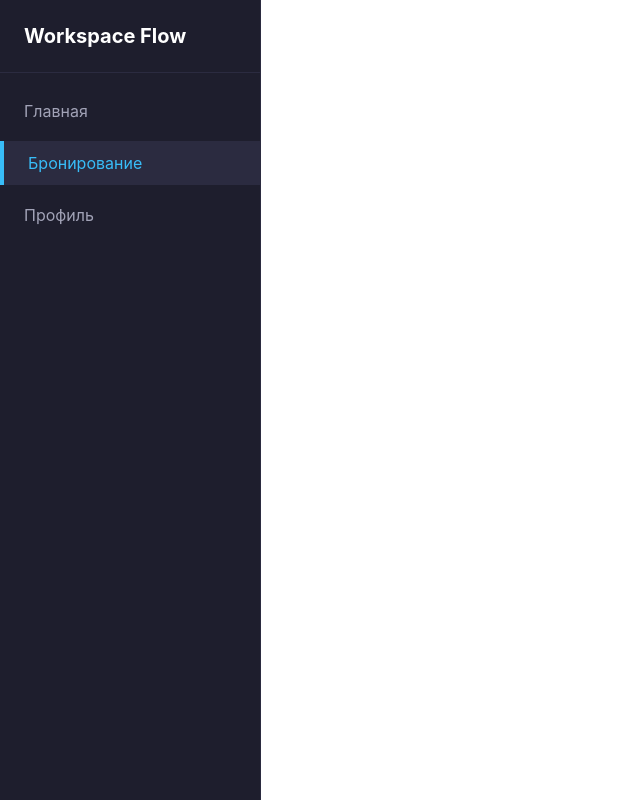
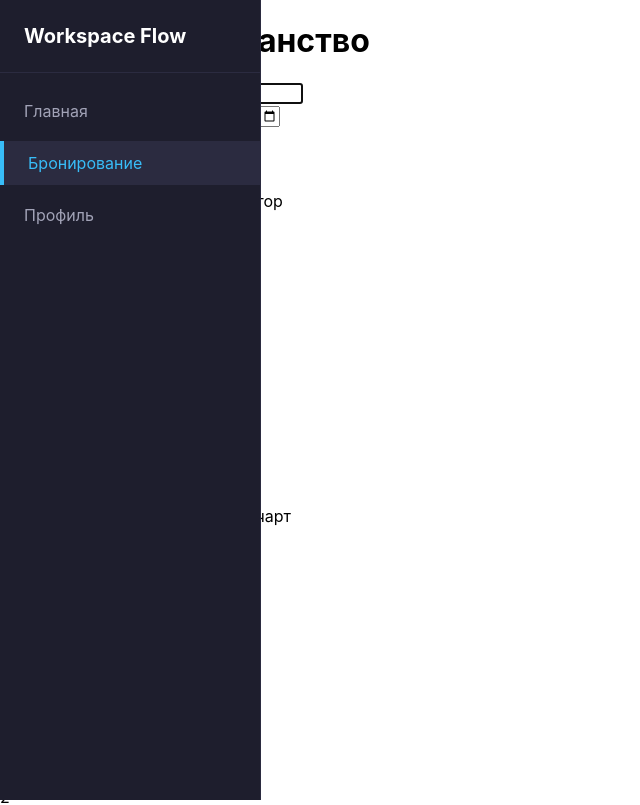
Before and after one commit to Sealal07/WorkspaceReactPHY52, a React (Vite) app: page /booking in a window 1280 px wide. Shown: the top 805 px of the page, without its empty margins (0-640 px from the left). Built offline with nearby package versions, Linux system fonts and the light colour scheme.

Commit message:
feat: design catalog with useMemo

```diff
--- /dev/null
+++ b/src/components/ActionButton.tsx
@@ -0,0 +1,17 @@
+import React from "react";
+
+interface ActionButtonProps{
+    onAction: () => void;
+    label: string;
+}
+
+export const ActionButton: React.FC<ActionButtonProps> = ({onAction, label})=>{
+    return (
+        <button
+            onClick={(e)=>{
+                e.stopPropagation();
+                onAction();
+            }}
+        >{label}</button>
+    );
+};
--- /dev/null
+++ b/src/components/ResourceCard.tsx
@@ -0,0 +1,34 @@
+import { ActionButton } from "./ActionButton";
+import { Resource } from "../mockData/mockData";
+
+interface ResourceCardProps {
+    resource: Resource;
+    onSelectResource: (id: string)=>void;
+}
+
+export const ResourceCard: React.FC<ResourceCardProps>=({resource, onSelectResource})=>{
+    return (
+        <div
+            onClick={()=>onSelectResource(resource.id)}
+        >
+            <div>
+                <span>{resource.type==='room'?'Переговорная':'Рабочее место'}</span>
+            </div>
+            <div>
+                <div>
+                    <h3>{resource.name}</h3>
+                    <p>{resource.floor}</p>
+                    <div>
+                        {resource.features.map((feat, i)=>(
+                            <span key={i}>{feat}</span>
+                        ))}
+                    </div>
+                </div>
+                <ActionButton
+                    onAction={() => onSelectResource(resource.id)}
+                    label="Посмотреть расписание"
+                />
+            </div>
+        </div>
+    );
+};
--- /dev/null
+++ b/src/components/SkeletonCard.tsx
@@ -0,0 +1,7 @@
+export const SkeletonCard: React.FC = () => {
+    return (
+        <div className="bg-white rounded-xl border-gray-100 overflow-hidden flex flex-col h-full animation-pulse">
+            <div className="h-40 bg-gray-200 w-full"></div>
+        </div>
+    );
+};
--- a/src/pages/Booking.tsx
+++ b/src/pages/Booking.tsx
@@ -1,7 +1,68 @@
-import React from "react";
+import React, {useState, useMemo} from "react";
+import { useNavigate } from "react-router-dom";
+import { useFetch } from "../hooks/useFetch";
+import { mockResources, Resource } from "../mockData/mockData";
+import { BookingFilters } from "../components/BookingFilters";
+import { ResourceCard } from "../components/ResourceCard";
+import { SkeletonCard } from "../components/SkeletonCard";
 
 export const Booking: React.FC = () => {
+    const navigate = useNavigate();
+    const [filters, setFilters] = useState({
+        search: '',
+        date: new Date().toISOString().split('T')[0],
+        type: 'all' as 'all' | 'desk' | 'room',
+        floor: 'all' as number | 'all',
+        hasFlipchart: false,
+        hasTypeC: false
+    });
+
+    const { data: resources, loading, error} = useFetch<Resource>(
+        ()=>mockResources,
+        [filters.date, filters.type]
+        );
+
+        const filteredResources = useMemo(()=>{
+            if(!resources) return [];
+            return resources.filter(res => {
+                const matchesSearch = res.name.toLowerCase().includes(filters.search.toLowerCase());
+                const matchesType = filters.type === 'all' || res.type === filters.type;
+                const matchesFloor = filters.floor === 'all' || res.floor === filters.floor;
+                const matchesFlipchart = !filters.hasFlipchart || res.features.includes('Флипчарт');
+                const matchesTypeC = !filters.hasTypeC || res.features.includes('Type-C монитор');
+
+                return matchesSearch && matchesType && matchesFloor && matchesFlipchart && matchesTypeC;
+            });
+        }, [resources, filters]);
+
+        const handleSelectResource = (id: string) => {
+            navigate(`/resource/${id}`);
+        };
     return(
-        <div>Бронирование ресурсов</div>
+        <div>
+            <div>
+                <h1>Рабочее пространство</h1>
+            </div>
+            <BookingFilters filters={filters} setFilters={setFilters} />
+            {error && (<div>{error}</div>)}
+            {loading ? (<SkeletonCard />) : (
+                <div>
+                    <div>Найдено: {filteredResources.length}</div>
+                    {filteredResources.length === 0? (
+                        <div>По запросу ничего не найдено</div>
+                    ) : (
+                        <div>
+                            {filteredResources.map(resource => (
+                                <ResourceCard
+                                    key={resource.id}
+                                    resource={resource}
+                                    onSelectResource={handleSelectResource}
+                                />
+                            ))}
+                        </div>
+                    )}
+                </div>
+            ) }
+        </div>
     );
 };
```
Also changed, not shown: commands.txt.
